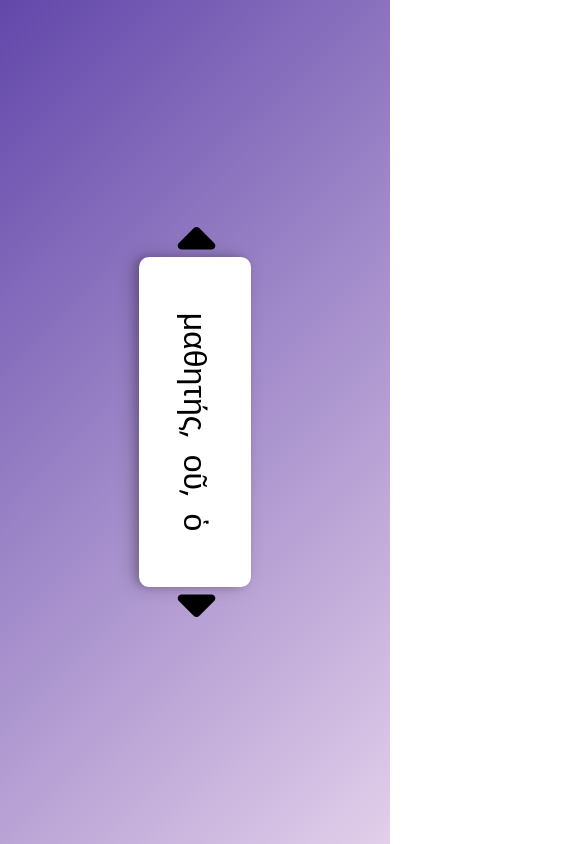
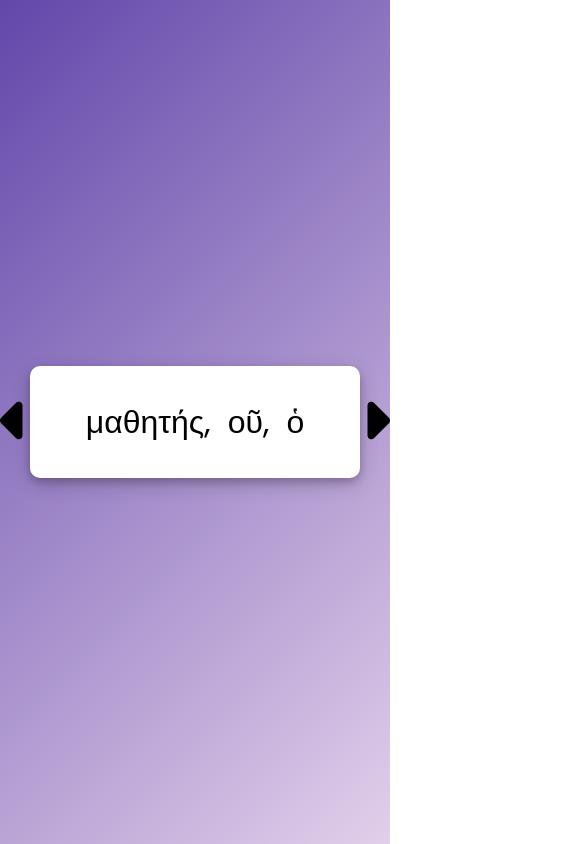
Before and after one commit to eapacheco/grego-cartoes, a plain HTML site: page index.html in a window 390 px wide. Shown: the top 844 px of the page, 585 px wide, since content can reach past the window. Drawn offline with Linux system fonts and the light colour scheme.

Commit message:
fix: orientation responsiveness

```diff
--- a/style.css
+++ b/style.css
@@ -1,10 +1,4 @@
 @import url("https://fonts.googleapis.com/css2?family=Poppins:wght@200;300;400;500&display=swap");
-
-@media screen and (orientation: portrait) {
-  html {
-    transform: rotate(90deg);
-  }
-}
 
 * {
   box-sizing: border-box;
@@ -16,13 +10,9 @@ body {
   font-family: "Poppins", sans-serif;
   display: flex;
   flex-direction: row;
+  align-items: center;
   height: 100vh;
   margin: 0;
-}
-
-.flip-card {
-  margin: auto;
-  width: 375px;
 }
 
 .flip-card-inner {
@@ -57,3 +47,15 @@ body {
 .caret-btn a {
   color: black;
 }
+
+/* RESPONSIVE SIZES */
+
+.flip-card {
+  width: 100%;
+}
+
+@media screen and (min-width: 400px) {
+  .flip-card {
+    width: 375px;
+  }
+}
```
